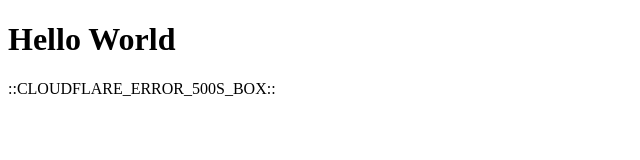
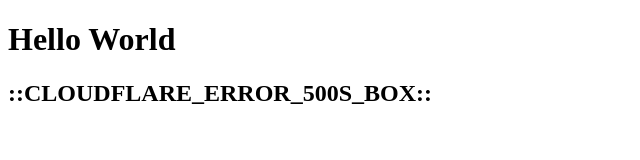
Before and after one commit to loontan/custom-domain, a plain HTML site: page index.html in a window 1280 px wide. Shown: the whole page, without its empty margins (0-640 px from the left). Drawn offline with Linux system fonts and the light colour scheme.

Commit message:
Update index.html

```diff
--- a/index.html
+++ b/index.html
@@ -5,6 +5,6 @@
   </head>
   <body>
     <h1>Hello World</h1>
+    <h2>::CLOUDFLARE_ERROR_500S_BOX::</h2>
   </body>
-  <body>::CLOUDFLARE_ERROR_500S_BOX::</body>
 </html>
```
